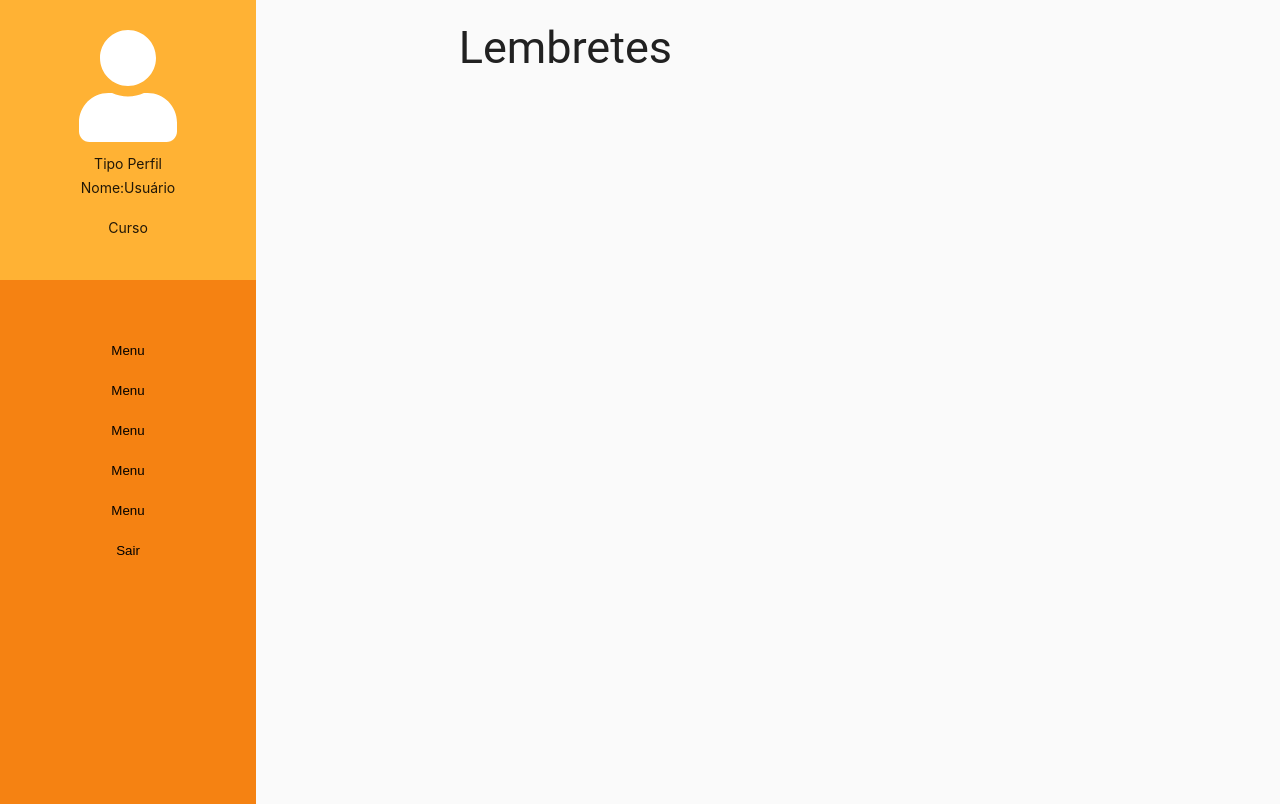
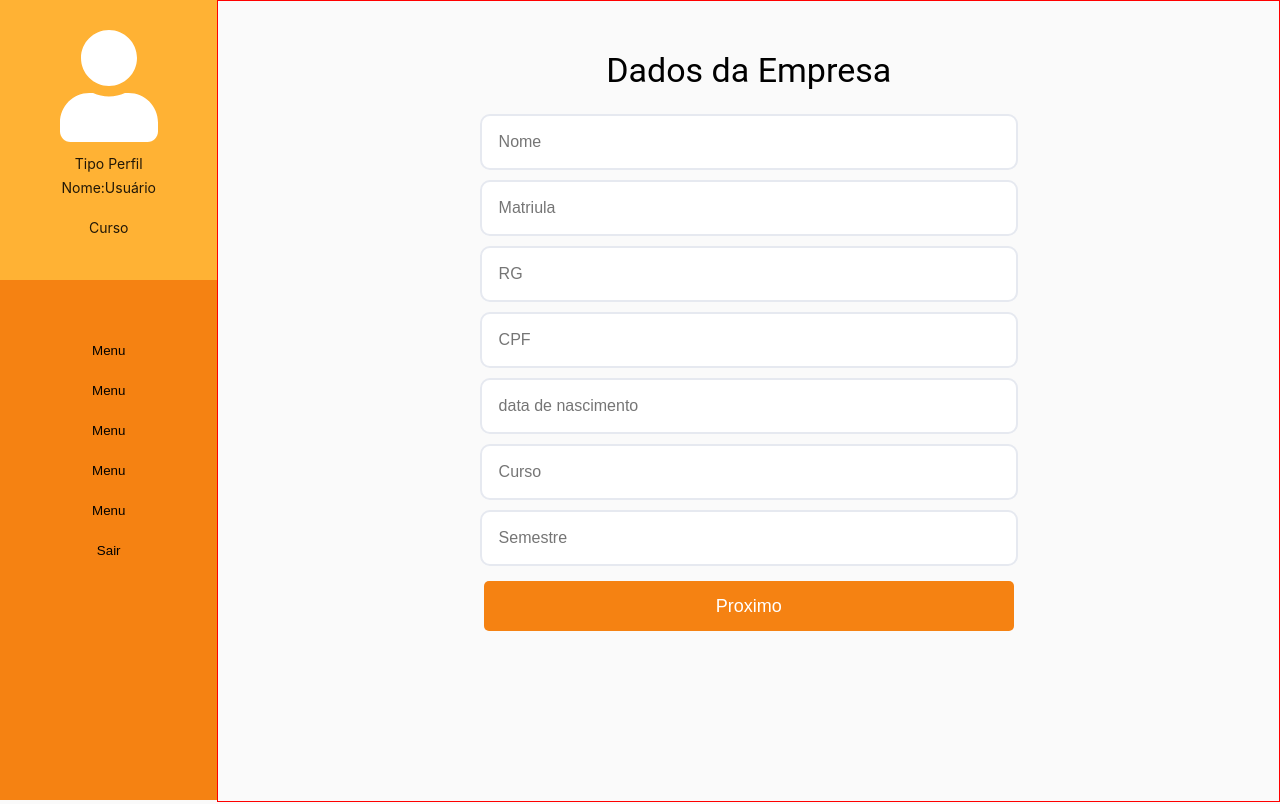
Before and after one commit to yurilimace/sistema-controle-estagio, a React (Create React App) app: page /step2 in a window 1280 px wide. Shown: the top 804 px of the page. Built offline with nearby package versions, Linux system fonts and the light colour scheme.

Commit message:
form com dados do aluno e da empresa

```diff
--- a/src/Components/Form.jsx
+++ b/src/Components/Form.jsx
@@ -3,6 +3,9 @@ import styled from 'styled-components'
 import Input from './input'
 import Button from './button'
 import {Redirect,withRouter} from 'react-dom'
+
+
+
 class Form extends Component{
     constructor(props){
         super(props)
--- /dev/null
+++ b/src/Components/companyForm.jsx
@@ -0,0 +1,54 @@
+import React,{Component} from 'react'
+import Input from './input'
+import Button from './button'
+class Company extends Component{
+    constructor(props){
+        super(props)
+    }
+
+    handleSubmit = (event) =>{
+        event.preventDefault()
+    }
+
+    render(){
+        return(
+            <form onSubmit={this.handleSubmit}>
+            <h3 style={{paddingTop:'25px',color:'black'}}>  Dados da Empresa  </h3>
+            <Input width='50%' height='50px' margin='10px'
+                border='2px solid rgb(230, 233, 240)' radius ='10px' fsize='16px'
+                caret=':rgba(230, 233, 240, 1)'placeholder="Nome">
+            </Input>
+            <Input width='50%' height='50px' margin='10px'
+                border='2px solid rgb(230, 233, 240)' radius ='10px' fsize='16px'
+                caret=':rgba(230, 233, 240, 1)'placeholder="Matriula">
+            </Input>
+            <Input width='50%' height='50px' margin='10px'
+                border='2px solid rgb(230, 233, 240)' radius ='10px' fsize='16px'
+                caret=':rgba(230, 233, 240, 1)'placeholder="RG">
+            </Input>
+            <Input width='50%' height='50px' margin='10px'
+                border='2px solid rgb(230, 233, 240)' radius ='10px' fsize='16px'
+                caret=':rgba(230, 233, 240, 1)'placeholder="CPF">
+            </Input>
+            <Input width='50%' height='50px' margin='10px'
+                border='2px solid rgb(230, 233, 240)' radius ='10px' fsize='16px'
+                caret=':rgba(230, 233, 240, 1)'placeholder="data de nascimento">
+            </Input>
+            <Input width='50%' height='50px' margin='10px'
+                border='2px solid rgb(230, 233, 240)' radius ='10px' fsize='16px'
+                caret=':rgba(230, 233, 240, 1)'placeholder="Curso">
+            </Input>
+            <Input width='50%' height='50px' margin='0px 0px 20px 0px'
+                border='2px solid rgb(230, 233, 240)' radius ='10px' fsize='16px'
+                caret=':rgba(230, 233, 240, 1)'placeholder="Semestre">
+            </Input>
+            <div>
+                    <Button text='Proximo' margin='15px 0 0 0 ' color='#F58212' border='none' radius='5px'
+                    height='50px' width='50%' fontcolor='white' fsize='18px' />
+            </div>
+        </form>
+        )
+    }
+}
+
+export default Company
--- a/src/Components/icon.jsx
+++ b/src/Components/icon.jsx
@@ -1,7 +1,8 @@
 import React from 'react'
 import { FontAwesomeIcon } from "@fortawesome/react-fontawesome"
 import styled from 'styled-components'
-import { SSL_OP_NO_COMPRESSION } from 'constants'
+
+
 
 const Icon = (props) =>{
     return (
--- a/src/Components/input.jsx
+++ b/src/Components/input.jsx
@@ -17,6 +17,7 @@ border-radius: ${props=>props.radius};
 font-size:${props=>props.fsize};
 caret-color:${props=>props.caret};
 padding-left:${props=>props.padding};
+top:${props=>props.top};
 &:focus{
     outline: none;
     box-shadow: 0 0 5px rgba(81, 203, 238,1);
--- /dev/null
+++ b/src/Components/intershipForm.jsx
@@ -0,0 +1,73 @@
+import React,{Component} from 'react'
+import styled from 'styled-components'
+import Input from './input'
+import Button from './button'
+import {BrowserRouter,Route,Switch,Link} from "react-router-dom"
+class Intershipform extends Component{
+    constructor(props){
+        super(props)
+        this.state = {name:'',}
+    }
+
+    handleSubmit = (event) =>{
+        event.preventDefault()
+    }
+
+    continue = () =>{
+
+    }
+
+    render(){
+        return(
+            <div className={this.props.className}>
+                <form onSubmit={this.handleSubmit}>
+                    <h3 style={{paddingTop:'25px',color:'black'}}>  Dados Pessoais  </h3>
+                    <Input width='50%' height='50px' margin='10px'
+                        border='2px solid rgb(230, 233, 240)' radius ='10px' fsize='16px'
+                        caret=':rgba(230, 233, 240, 1)'placeholder="Nome">
+                    </Input>
+                    <Input width='50%' height='50px' margin='10px'
+                        border='2px solid rgb(230, 233, 240)' radius ='10px' fsize='16px'
+                        caret=':rgba(230, 233, 240, 1)'placeholder="Matriula">
+                    </Input>
+                    <Input width='50%' height='50px' margin='10px'
+                        border='2px solid rgb(230, 233, 240)' radius ='10px' fsize='16px'
+                        caret=':rgba(230, 233, 240, 1)'placeholder="RG">
+                    </Input>
+                    <Input width='50%' height='50px' margin='10px'
+                        border='2px solid rgb(230, 233, 240)' radius ='10px' fsize='16px'
+                        caret=':rgba(230, 233, 240, 1)'placeholder="CPF">
+                    </Input>
+                    <Input width='50%' height='50px' margin='10px'
+                        border='2px solid rgb(230, 233, 240)' radius ='10px' fsize='16px'
+                        caret=':rgba(230, 233, 240, 1)'placeholder="data de nascimento">
+                    </Input>
+                    <Input width='50%' height='50px' margin='10px'
+                        border='2px solid rgb(230, 233, 240)' radius ='10px' fsize='16px'
+                        caret=':rgba(230, 233, 240, 1)'placeholder="Curso">
+                    </Input>
+                    <Input width='50%' height='50px' margin='0px 0px 20px 0px'
+                        border='2px solid rgb(230, 233, 240)' radius ='10px' fsize='16px'
+                        caret=':rgba(230, 233, 240, 1)'placeholder="Semestre">
+                    </Input>
+                    <div>
+                        <Link to='/step2'>
+                            <Button text='Proximo' margin='15px 0 0 0 ' color='#F58212' border='none' radius='5px'
+                            height='50px' width='50%' fontcolor='white' fsize='18px' />
+                        </Link>
+                    </div>
+                </form>
+            </div>
+        )
+    }
+}
+
+
+const StyledIntership = styled(Intershipform)`
+    width:70%;
+    height: 80%;
+    margin: 40px auto;
+
+`;
+
+export default StyledIntership
--- a/src/Components/sideBar.jsx
+++ b/src/Components/sideBar.jsx
@@ -34,11 +34,11 @@ const Menu = (props)=>{
 
 const SideBar = (props) =>{
     return(
-        <div>
+        <div className={props.className}>
           <div>
             <Userinfo/>
           </div>
-          <div  className={props.className}>
+          <div >
              <Menu/>
           </div>
         </div>
@@ -52,9 +52,9 @@ const SideBar = (props) =>{
 
 
 const Styledside = styled(SideBar)`
+    height:100%;
     background: #F58212;
-    height:100vh;
-
+    align-items: center;
 `;
 
 export default Styledside;
--- a/src/Screens/home.js
+++ b/src/Screens/home.js
@@ -1,6 +1,10 @@
-import React from 'react'
+import React,{useState} from 'react'
 import styled from 'styled-components'
 import SideBar from '../Components/sideBar'
+import Input from '../Components/input'
+import Interform from '../Components/intershipForm'
+import Companyform from '../Components/companyForm'
+import {BrowserRouter,Route,Switch,Link} from "react-router-dom"
 
 const Home = (props)=>{
     return(
@@ -8,8 +12,17 @@ const Home = (props)=>{
             <div >
                 <SideBar/>
             </div>
-            <div>
-                <h2> Lembretes </h2>
+            <div style={{border:'1px solid red',height:'100%',width:'100%'}}>
+                <BrowserRouter>
+                    <Switch>
+                        <Route path='/step1'>
+                            <Interform></Interform>
+                        </Route>
+                        <Route path='/step2'>
+                            <Companyform/>
+                        </Route>
+                    </Switch>
+                </BrowserRouter>
             </div>
         </div>
     )
@@ -19,8 +32,9 @@ const Home = (props)=>{
 
 
 const Styledhome = styled(Home)`
-    display:grid;
-    grid-template-columns: 20vw auto auto;
+    width:100vw;
+    height:100vh;
+    display:flex;
 `;
 
 
--- a/src/Screens/login.js
+++ b/src/Screens/login.js
@@ -5,6 +5,8 @@ import Form from '../Components/Form'
 import Button from '../Components/button'
 import {FontAwesomeIcon} from '@fortawesome/react-fontawesome'
 import {faUserGraduate} from '@fortawesome/free-solid-svg-icons'
+
+
 
 
 class Login extends Component{
```
